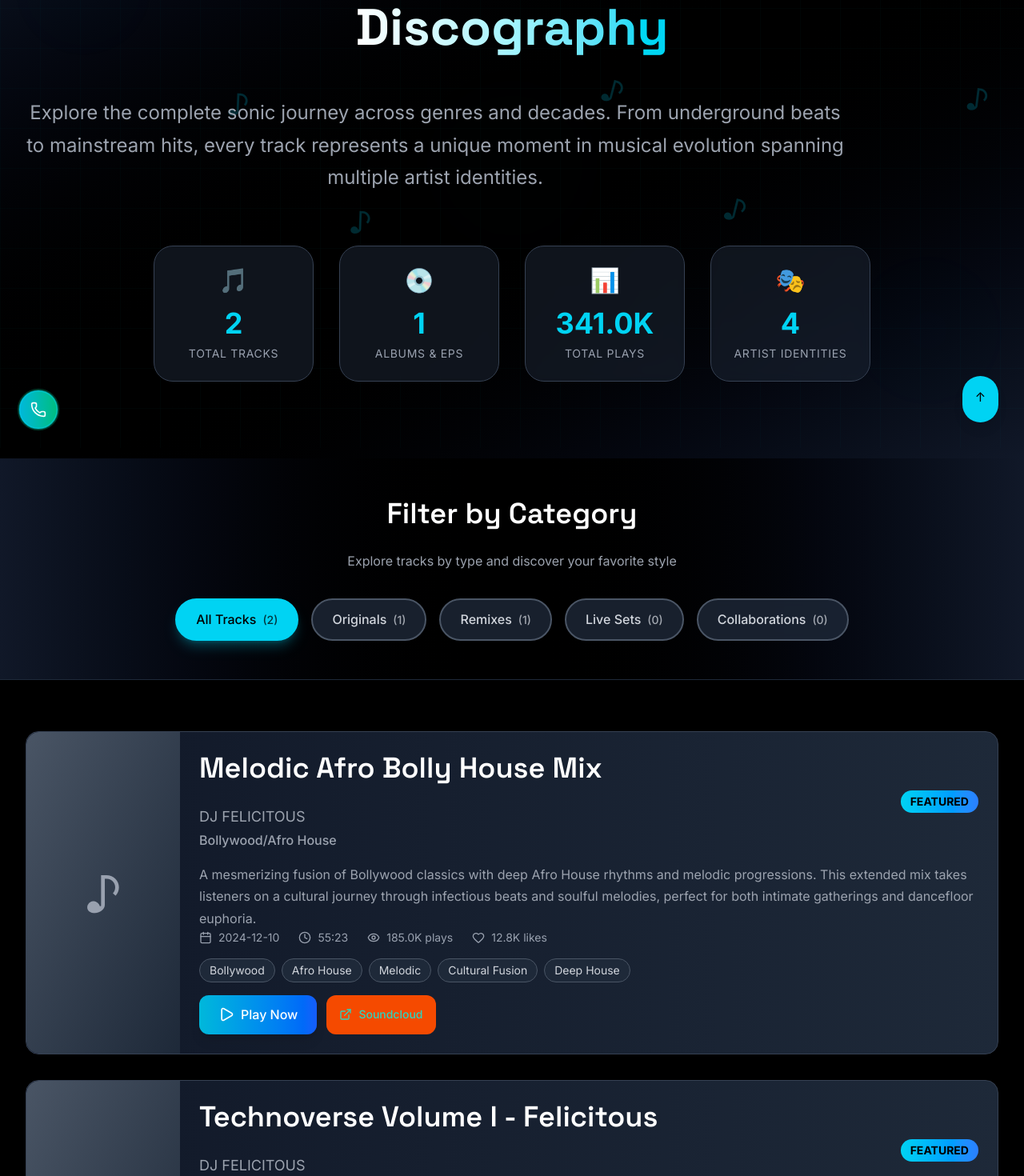
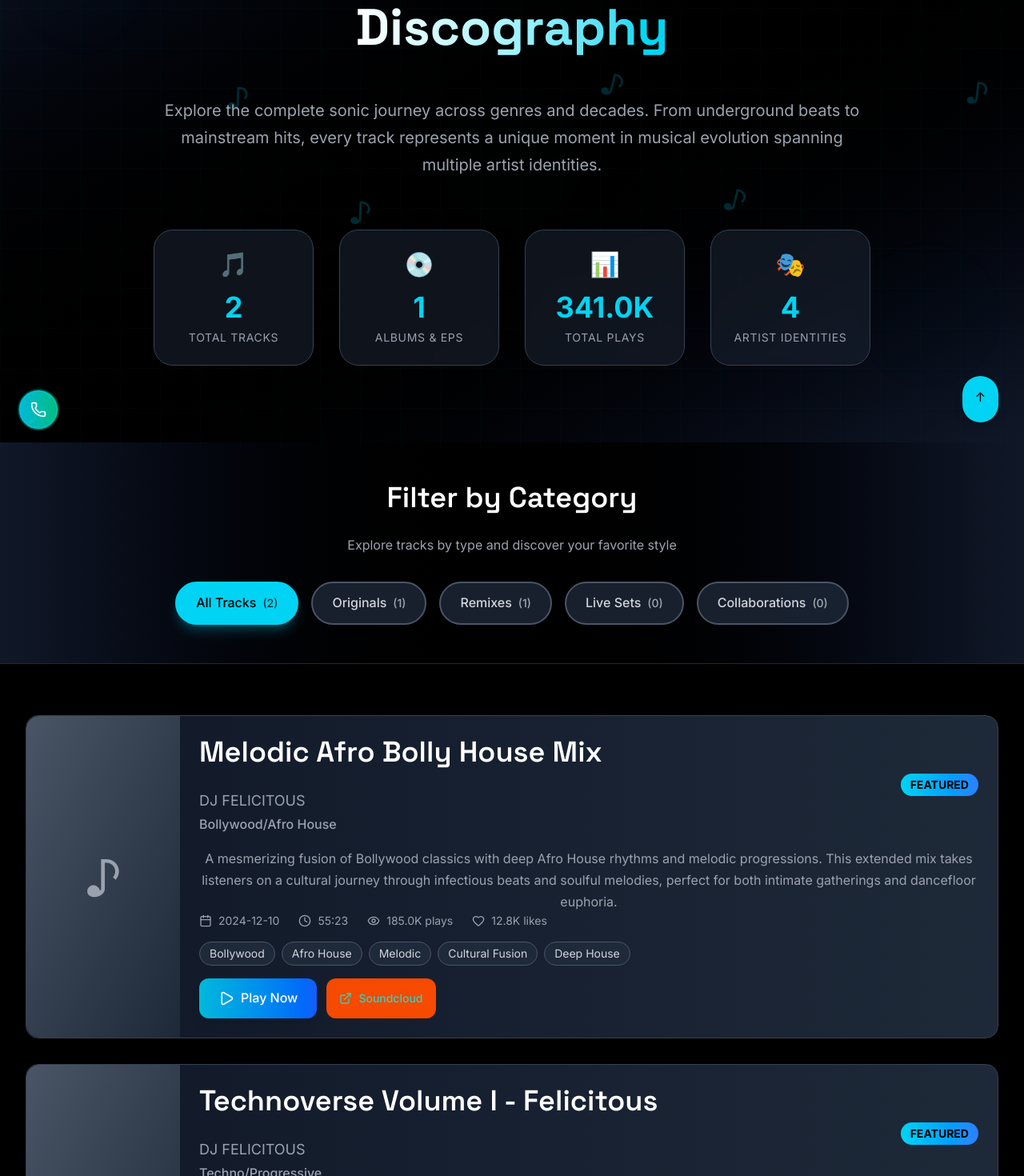
Before and after one commit to Amalanilkumar282/djfelicitous, a Next.js app: page /discography in a window 1280 px wide. Shown: the part 240-1710 px from the top of the page at 80% size. Built offline with nearby package versions, Linux system fonts and the light colour scheme.

Commit message:
alignment fix

```diff
--- a/src/app/couple-duo/page.tsx
+++ b/src/app/couple-duo/page.tsx
@@ -219,19 +219,20 @@ export default function CoupleduoPage() {
       {/* Gigs Section */}
       <section className="py-20 px-4 sm:px-6 lg:px-8 bg-gray-900/50">
         <div className="max-w-6xl mx-auto">
+          <div className="max-w-4xl mx-auto text-center mb-12">
             <motion.div
               initial={{ opacity: 0, y: 50 }}
               whileInView={{ opacity: 1, y: 0 }}
               transition={{ duration: 0.8 }}
-            className="text-center mb-12"
             >
-            <h2 className="font-orbitron text-3xl md:text-4xl font-bold mb-10 neon-cyan neon-text content-heading">
+              <h2 className="font-orbitron text-3xl md:text-5xl font-bold mb-6 neon-cyan neon-text">
                 RECENT VENUES & FESTIVALS
               </h2>
-            <p className="text-xl text-gray-300 max-w-3xl mx-auto">
+              <p className="text-xl text-gray-300 mb-8">
                 From intimate venues to massive festivals, we&apos;ve brought our unique energy to stages worldwide
               </p>
             </motion.div>
+          </div>
 
           <div className="grid grid-cols-1 md:grid-cols-2 lg:grid-cols-3 xl:grid-cols-4 gap-6">
             {profile.gigs.map((gig, index) => (
--- a/src/app/discography/page.tsx
+++ b/src/app/discography/page.tsx
@@ -96,11 +96,11 @@ export default function DiscographyPage() {
         </div>
 
         <div className="max-w-7xl mx-auto relative z-10">
+          <div className="max-w-4xl mx-auto text-center">
             <motion.div
               initial={{ opacity: 0, y: 30 }}
               animate={{ opacity: 1, y: 0 }}
               transition={{ duration: 0.8 }}
-            className="text-center"
             >
               <motion.div
                 initial={{ scale: 0 }}
@@ -119,7 +119,7 @@ export default function DiscographyPage() {
                 initial={{ opacity: 0, y: 20 }}
                 animate={{ opacity: 1, y: 0 }}
                 transition={{ duration: 0.8, delay: 0.3 }}
-              className="text-6xl md:text-8xl font-bold text-white mb-12 leading-tight"
+                className="font-orbitron text-3xl md:text-5xl font-bold mb-6 leading-tight"
               >
                 <span className="bg-gradient-to-r from-white via-cyan-200 to-cyan-400 bg-clip-text text-transparent">
                   Discography
@@ -130,12 +130,13 @@ export default function DiscographyPage() {
                 initial={{ opacity: 0, y: 20 }}
                 animate={{ opacity: 1, y: 0 }}
                 transition={{ duration: 0.8, delay: 0.4 }}
-              className="text-2xl text-gray-300 max-w-5xl mx-auto leading-relaxed mb-16"
+                className="text-xl text-gray-300 leading-relaxed mb-8"
               >
                 Explore the complete sonic journey across genres and decades. From underground beats to mainstream hits,
                 every track represents a unique moment in musical evolution spanning multiple artist identities.
               </motion.p>
             </motion.div>
+          </div>
 
           {/* Enhanced Stats */}
           <motion.div
@@ -261,9 +262,9 @@ export default function DiscographyPage() {
                   </div>
 
                   {/* Track Info */}
-                  <div className="flex-1 p-6">
-                    <div className="flex flex-col md:flex-row md:items-center md:justify-between mb-4">
-                      <div>
+                  <div className="flex-1 p-6 text-center">
+                    <div className="flex flex-col md:flex-row md:items-center md:justify-center mb-4">
+                      <div className="text-center md:text-left md:flex-1">
                         <h3 className="text-2xl font-bold text-white mb-3 group-hover:text-cyan-400 transition-colors duration-300">
                           {track.title}
                         </h3>
@@ -275,19 +276,19 @@ export default function DiscographyPage() {
                         <motion.div
                           initial={{ scale: 0 }}
                           animate={{ scale: 1 }}
-                          className="px-3 py-1 bg-gradient-to-r from-cyan-400 to-blue-500 text-black text-sm font-bold rounded-full self-start md:self-auto mt-2 md:mt-0"
+                          className="px-3 py-1 bg-gradient-to-r from-cyan-400 to-blue-500 text-black text-sm font-bold rounded-full mx-auto md:mx-0 mt-2 md:mt-0"
                         >
                           FEATURED
                         </motion.div>
                       )}
                     </div>
 
-                    <p className="text-gray-300 mb-4 leading-relaxed">
+                    <p className="text-gray-300 mb-4 leading-relaxed text-center">
                       {track.description}
                     </p>
 
                     {/* Track Details */}
-                    <div className="flex flex-wrap gap-6 mb-4 text-sm text-gray-400">
+                    <div className="flex flex-wrap gap-6 mb-4 text-sm text-gray-400 justify-center md:justify-start">
                       <div className="flex items-center space-x-2">
                         <Calendar className="w-4 h-4" />
                         <span>{track.releaseDate}</span>
@@ -311,7 +312,7 @@ export default function DiscographyPage() {
                     </div>
 
                     {/* Tags */}
-                    <div className="flex flex-wrap gap-2 mb-4">
+                    <div className="flex flex-wrap gap-2 mb-4 justify-center md:justify-start">
                       {track.tags.map((tag) => (
                         <span
                           key={tag}
@@ -323,7 +324,7 @@ export default function DiscographyPage() {
                     </div>
 
                     {/* Streaming Links */}
-                    <div className="flex flex-wrap gap-3">
+                    <div className="flex flex-wrap gap-3 justify-center md:justify-start">
                       {/* Play Now Button for SoundCloud tracks */}
                       {track.embedUrl && (
                         <motion.button
--- a/src/app/page.tsx
+++ b/src/app/page.tsx
@@ -100,16 +100,16 @@ export default function Home() {
 
         <div className="max-w-7xl mx-auto px-4 sm:px-6 lg:px-8 relative z-10">
           {/* Section Header */}
+          <div className="max-w-4xl mx-auto text-center mb-20">
             <motion.div
               initial={{ opacity: 0, y: 30 }}
               whileInView={{ opacity: 1, y: 0 }}
               transition={{ duration: 0.8 }}
-            className="text-center mb-20"
             >
-            <h2 className="section-title text-5xl md:text-6xl">
+              <h2 className="section-title text-3xl md:text-5xl">
                 Musical <span className="text-accent bg-gradient-to-r from-cyan-400 to-cyan-200 bg-clip-text text-transparent">Archive</span>
               </h2>
-            <p className="section-subtitle text-xl mt-6 max-w-3xl mx-auto">
+              <p className="section-subtitle text-xl mt-6 mb-8">
                 Discover the complete collection of original productions, reimagined classics, and exclusive collaborations
               </p>
 
@@ -121,6 +121,7 @@ export default function Home() {
                 className="h-1 bg-gradient-to-r from-transparent via-cyan-400 to-transparent mx-auto mt-8"
               />
             </motion.div>
+          </div>
 
           <DiscographyCard />
         </div>
@@ -128,7 +129,7 @@ export default function Home() {
 
       {/* Combined Call to Action Section */}
       <section className="relative py-20 px-4 sm:px-6 lg:px-8 bg-gradient-to-r from-gray-800 via-gray-900 to-gray-800">
-        <div className="max-w-6xl mx-auto text-center">
+        <div className="max-w-7xl mx-auto text-center">
           <motion.div
             initial={{ opacity: 0, scale: 0.9 }}
             whileInView={{ opacity: 1, scale: 1 }}
--- a/src/components/DiscographyCard.tsx
+++ b/src/components/DiscographyCard.tsx
@@ -58,25 +58,25 @@ export default function DiscographyCard({ className = '' }: DiscographyCardProps
           </div>
 
           <div className="relative p-6 sm:p-8 md:p-12 lg:p-16">
-            <div className="max-w-3xl">
+            <div className="max-w-4xl mx-auto text-center">
               <motion.div
                 initial={{ opacity: 0 }}
                 whileInView={{ opacity: 1 }}
                 transition={{ delay: 0.2 }}
-                className="flex items-center space-x-2 sm:space-x-4 mb-4 sm:mb-6 md:mb-8"
+                className="flex items-center justify-center space-x-2 sm:space-x-4 mb-6"
               >
                 <div className="w-2 h-2 sm:w-3 sm:h-3 bg-cyan-400 rounded-full animate-pulse"></div>
                 <span className="text-cyan-400 font-semibold text-xs sm:text-sm md:text-base tracking-wider uppercase">
                   Complete Musical Archive
                 </span>
-                <div className="flex-1 h-px bg-gradient-to-r from-cyan-400/50 to-transparent"></div>
+                <div className="flex-1 h-px bg-gradient-to-r from-cyan-400/50 to-transparent max-w-24"></div>
               </motion.div>
 
               <motion.h2
                 initial={{ opacity: 0, y: 20 }}
                 whileInView={{ opacity: 1, y: 0 }}
                 transition={{ delay: 0.3 }}
-                className="text-3xl sm:text-4xl md:text-5xl lg:text-6xl xl:text-7xl font-bold text-white mb-4 sm:mb-6 md:mb-8 group-hover:text-cyan-400 transition-colors duration-500 leading-tight"
+                className="font-orbitron text-3xl md:text-5xl font-bold text-white mb-6 group-hover:text-cyan-400 transition-colors duration-500 leading-tight"
               >
                 Discography
               </motion.h2>
@@ -85,7 +85,7 @@ export default function DiscographyCard({ className = '' }: DiscographyCardProps
                 initial={{ opacity: 0, y: 20 }}
                 whileInView={{ opacity: 1, y: 0 }}
                 transition={{ delay: 0.4 }}
-                className="text-sm sm:text-base md:text-lg lg:text-xl xl:text-2xl text-gray-300 mb-6 sm:mb-8 md:mb-10 leading-relaxed max-w-2xl"
+                className="text-xl text-gray-300 mb-8 leading-relaxed"
               >
                 Journey through the complete sonic universe - from chart-topping Bollywood reimaginings
                 to underground techno masterpieces and psychedelic odysseys. Every beat tells a story.
@@ -95,7 +95,7 @@ export default function DiscographyCard({ className = '' }: DiscographyCardProps
                 initial={{ opacity: 0, y: 20 }}
                 whileInView={{ opacity: 1, y: 0 }}
                 transition={{ delay: 0.5 }}
-                className="flex flex-wrap gap-2 sm:gap-3 md:gap-4 mb-6 sm:mb-8 md:mb-10"
+                className="flex flex-wrap gap-2 sm:gap-3 md:gap-4 mb-8 justify-center"
               >
                 {['Original Tracks', 'Remixes', 'Live Sets', 'Collaborations'].map((tag, index) => (
                   <motion.span
@@ -114,7 +114,7 @@ export default function DiscographyCard({ className = '' }: DiscographyCardProps
                 initial={{ opacity: 0, x: -20 }}
                 whileInView={{ opacity: 1, x: 0 }}
                 transition={{ delay: 0.8 }}
-                className="flex items-center space-x-2 sm:space-x-4 text-cyan-400 group-hover:text-white transition-colors duration-300"
+                className="flex items-center justify-center space-x-2 sm:space-x-4 text-cyan-400 group-hover:text-white transition-colors duration-300"
               >
                 <span className="font-bold text-sm sm:text-base md:text-lg">Explore Full Collection</span>
                 <motion.div
```
Lines whose indentation alone changed are shown as unchanged.
